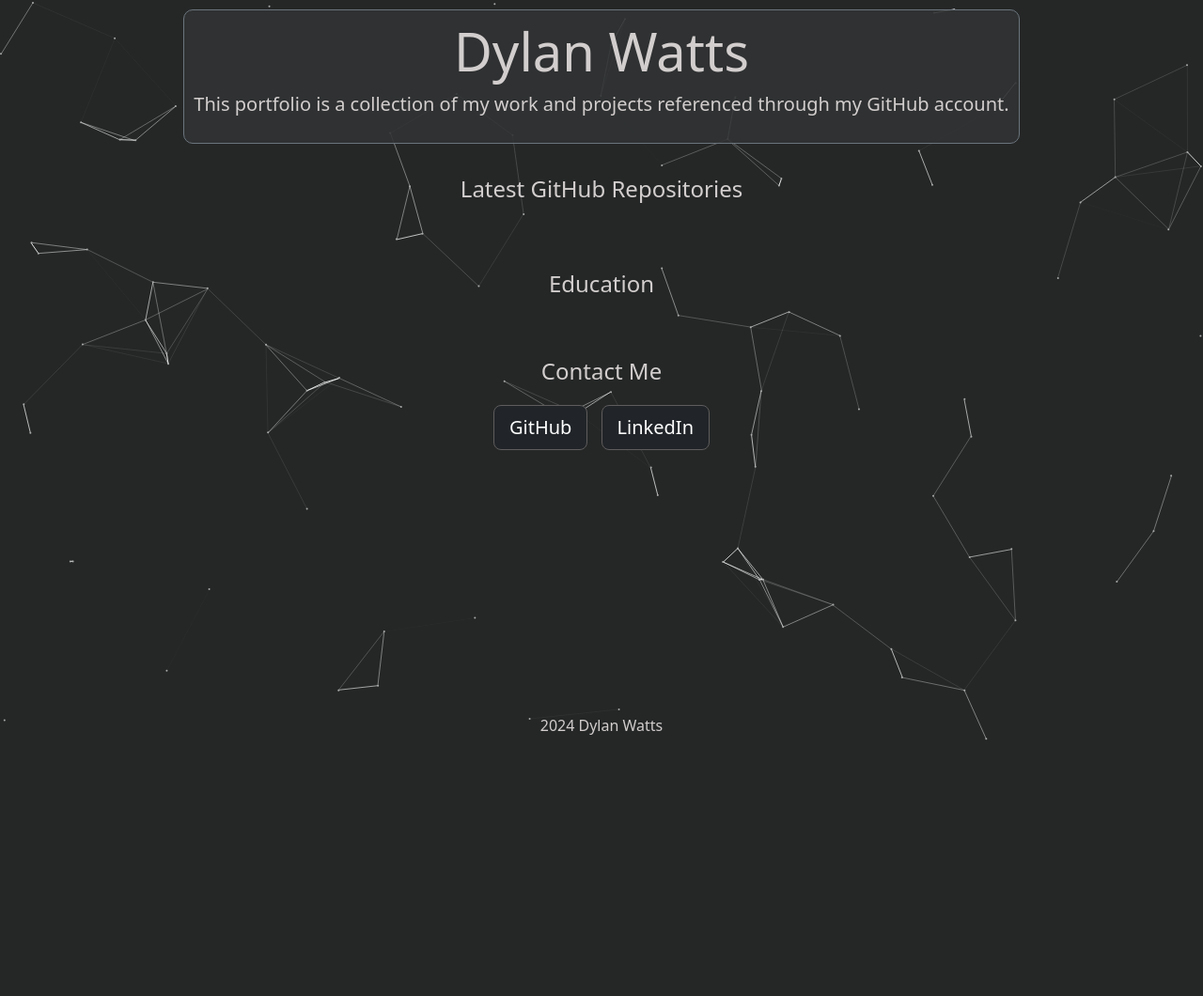
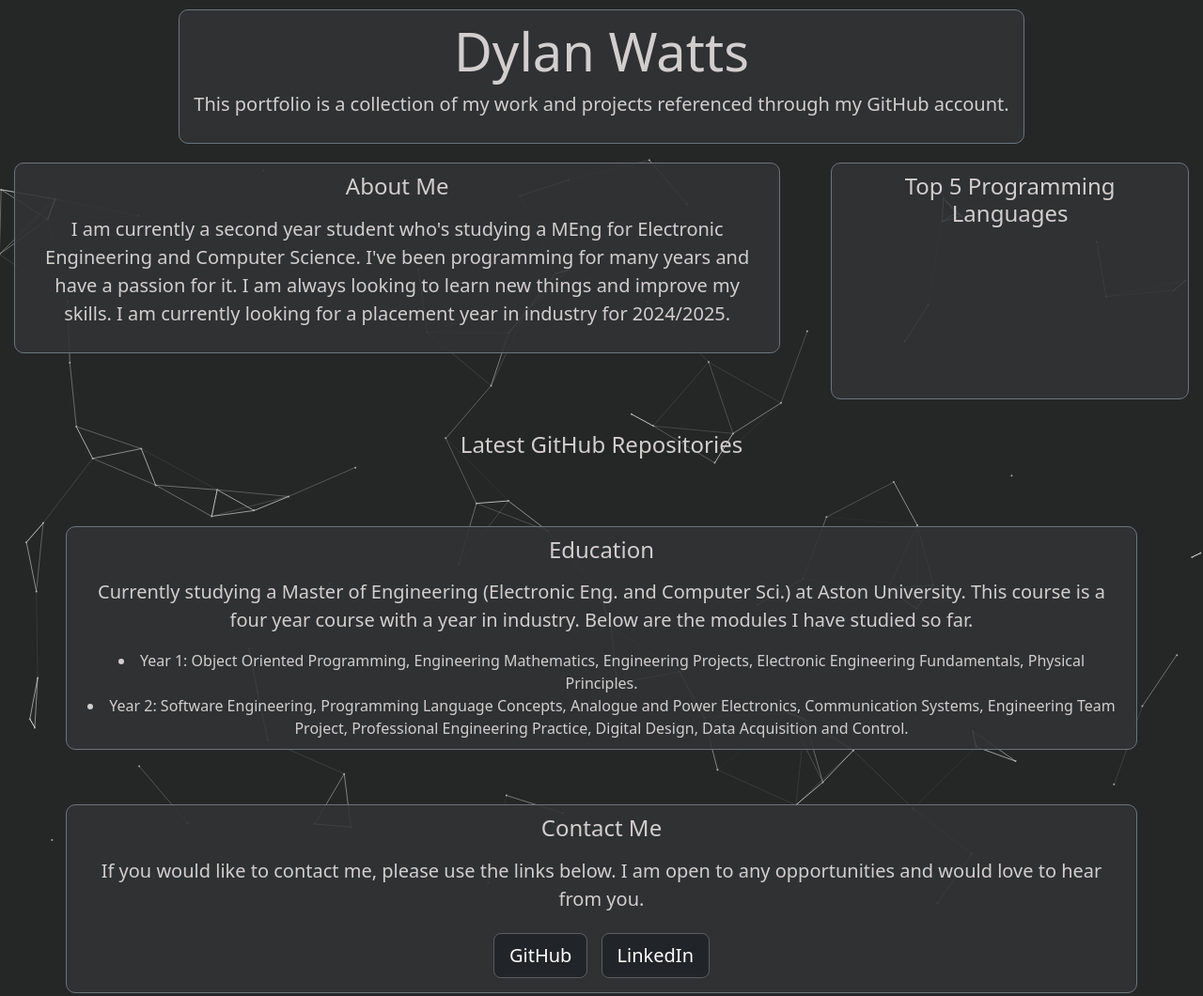
Before and after one commit to Dylan-Watts4/Dylan-Watts4.github.io, a plain HTML site: page index.html in a window 1280 px wide. Shown: the top 1060 px of the page at 94% size. Before the commit the page ends 800 px from the top, so only its background shows below. Drawn offline with nearby package versions, Linux system fonts and the light colour scheme; no server answers.

Commit message:
Add Chart.js and update About Me section

```diff
--- a/index.html
+++ b/index.html
@@ -6,6 +6,8 @@
         <script src="https://code.jquery.com/jquery-3.2.1.slim.min.js" integrity="sha384-KJ3o2DKtIkvYIK3UENzmM7KCkRr/rE9/Qpg6aAZGJwFDMVNA/GpGFF93hXpG5KkN" crossorigin="anonymous"></script>
         <script src="https://cdn.jsdelivr.net/npm/popper.js@1.12.9/dist/umd/popper.min.js" integrity="sha384-ApNbgh9B+Y1QKtv3Rn7W3mgPxhU9K/ScQsAP7hUibX39j7fakFPskvXusvfa0b4Q" crossorigin="anonymous"></script>
         <script src="https://cdn.jsdelivr.net/npm/bootstrap@4.0.0/dist/js/bootstrap.min.js" integrity="sha384-JZR6Spejh4U02d8jOt6vLEHfe/JQGiRRSQQxSfFWpi1MquVdAyjUar5+76PVCmYl" crossorigin="anonymous"></script>
+        <!-- Include Chart.js -->
+        <script src="https://cdn.jsdelivr.net/npm/chart.js"></script>
 
         <link rel="stylesheet" type="text/css" href="styles/style.css">
         <meta charset="UTF-8" name="viewport" content="width=device-width, initial-scale=1">
@@ -18,19 +20,42 @@
         <script src="scripts/particles.js"></script>
 
         <div class="jumbotron">
-
-            <div class="container text-center custom-container" style="padding: 10px">
+            <div class="container text-center custom-container">
                 <h1 class="display-4 main-title">Dylan Watts</h1>
                 <p class="lead">
                     This portfolio is a collection of my work and projects referenced through my GitHub account.
                 </p>
             </div>
+        </div>
 
+        <div class="jumbotron">
+            <div class="row">
+                <div class="col-sm-12 col-md-8">
+                    <div class="container text-center custom-container">
+                        <h4 class="mb-3 sub-title">About Me</h4>
+                            <p class="lead">
+                                I am currently a second year student who's studying a MEng for Electronic Engineering and Computer Science.
+                                I've been programming for many years and have a passion for it. I am always looking to learn new things and
+                                improve my skills. I am currently looking for a placement year in industry for 2024/2025.
+                            </p>
+                    </div>
+                </div>
+                <div class="col-sm-12 col-md-4">
+                    <div class="container text-center custom-container">
+                        <h4 class="mb-3 sub-title">Top 5 Programming Languages</h4>
+                        <div class="d-flex justify-content-center align-items-center">
+                            <div class="chart-container">
+                                <canvas id="code-stats"></canvas>
+                            </div>
+                            <script src="scripts/get-code-stats.js"></script>
+                        </div>
+                    </div>
+                </div>
+            </div>
         </div>
 
         <div class="jumbotron">
             <br>
-
             <div class="container">
                 <h4 class="text-center mb-4">Latest GitHub Repositories</h4>
                 <div class="row" id="repo-cards">
@@ -39,23 +64,30 @@
                 </div>
             </div>
 
-            <div class="container mt-5 text-center">
-                <h4>Education</h4>
+            <div class="container mt-5 text-center custom-container">
+                <h4 class="mb-3 sub-title">Education</h4>
                 <p class="lead">
-
+                    Currently studying a Master of Engineering (Electronic Eng. and Computer Sci.) at Aston University.
+                    This course is a four year course with a year in industry. Below are the modules I have studied so far.
                 </p>
+                <li>Year 1: Object Oriented Programming, Engineering Mathematics, Engineering Projects, Electronic Engineering
+                    Fundamentals, Physical Principles.
+                </li>
+                <li>Year 2: Software Engineering, Programming Language Concepts, Analogue and Power Electronics, Communication Systems,
+                    Engineering Team Project, Professional Engineering Practice, Digital Design, Data Acquisition and Control.
+                </li>
             </div>
-
         </div>
 
         <div class="jumbotron">
-
-            <div class="container mt-5 text-center">
-                <h4 class="text-center mb-3">Contact Me</h4>
+            <div class="container mt-5 text-center custom-container">
+                <h4 class="mb-3 sub-title">Contact Me</h4>
+                <p class="lead">
+                    If you would like to contact me, please use the links below. I am open to any opportunities and would love to hear from you.
+                </p>
                 <a href="https://github.com/Dylan-Watts4" target="_blank" class="btn btn-dark btn-lg btn-block">GitHub</a>
                 <a href="https://www.linkedin.com/in/dylan-watts" target="_blank" class="btn btn-dark btn-lg btn-block">LinkedIn</a>
             </div>
-
         </div>
 
         <footer class="footer mt-auto py-3">
--- /dev/null
+++ b/scripts/get-code-stats.js
@@ -0,0 +1,37 @@
+fetch("https://api.github.com/users/Dylan-Watts4/repos")
+    .then(response => response.json())
+    .then(repos => {
+        const languagePromises = repos.map(repo =>
+            fetch(repo.languages_url).then(response => response.json()));
+            return Promise.all(languagePromises);
+    })
+    .then(languagesArray => {
+        const allLanguages = {};
+        languagesArray.forEach(languages => {
+            for (const [language, bytes] of Object.entries(languages)) {
+                allLanguages[language] = (allLanguages[language] || 0) + bytes;
+            }
+        });
+        // TODO: Sort languages by bytes
+        const ctx = document.getElementById('code-stats').getContext('2d');
+        new Chart(ctx, {
+            type: 'pie',
+            data: {
+                labels: Object.keys(allLanguages),
+                datasets: [{
+                    data: Object.values(allLanguages),
+                    backgroundColor: [
+                        'rgba(255, 99, 132, 0.2)', // Red
+                    ]
+                }]
+            },
+            options: {
+                responsive: false,
+                maintainAspectRatio: false,
+                title: {
+                    display: true,
+                    text: 'Programming Languages Used'
+                }
+            }
+        });
+    });
--- a/scripts/particles.js
+++ b/scripts/particles.js
@@ -12,6 +12,9 @@ particlesJS('particles-js', {
         },
         size: {
             value: 1
+        },
+        move: {
+            speed: 1
         }
     }
 });
--- a/styles/style.css
+++ b/styles/style.css
@@ -18,8 +18,13 @@
 
 /* Titles */
 
-h1.main-title {
+.main-title {
     font-weight: 450;
+}
+
+.sub-title {
+    font-weight: 400;
+    text-emphasis: bold;
 }
 
 /* Buttons */
@@ -63,6 +68,7 @@ body {
     height: auto;
     border: 1px solid var(--secondary);
     margin: 10px 15px;
+    padding: 10px 15px;
 }
 
 /* Particles */
@@ -73,3 +79,16 @@ body {
     height: 100%;
     z-index: -1;
 }
+
+/* Canvases */
+
+#chart-container {
+    width: 100%;
+    height: 100%;
+
+}
+
+#code-stats {
+    width: 100%;
+    height: 100%;
+}
```
